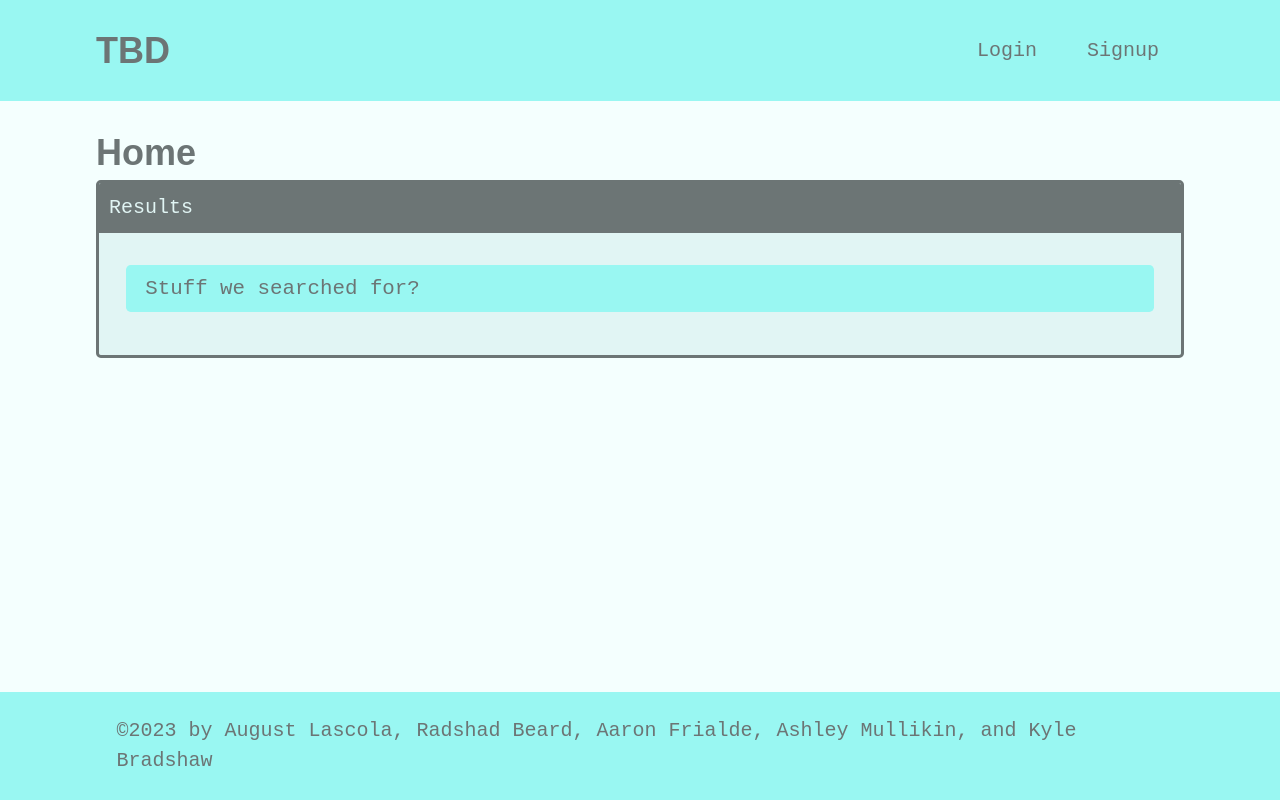
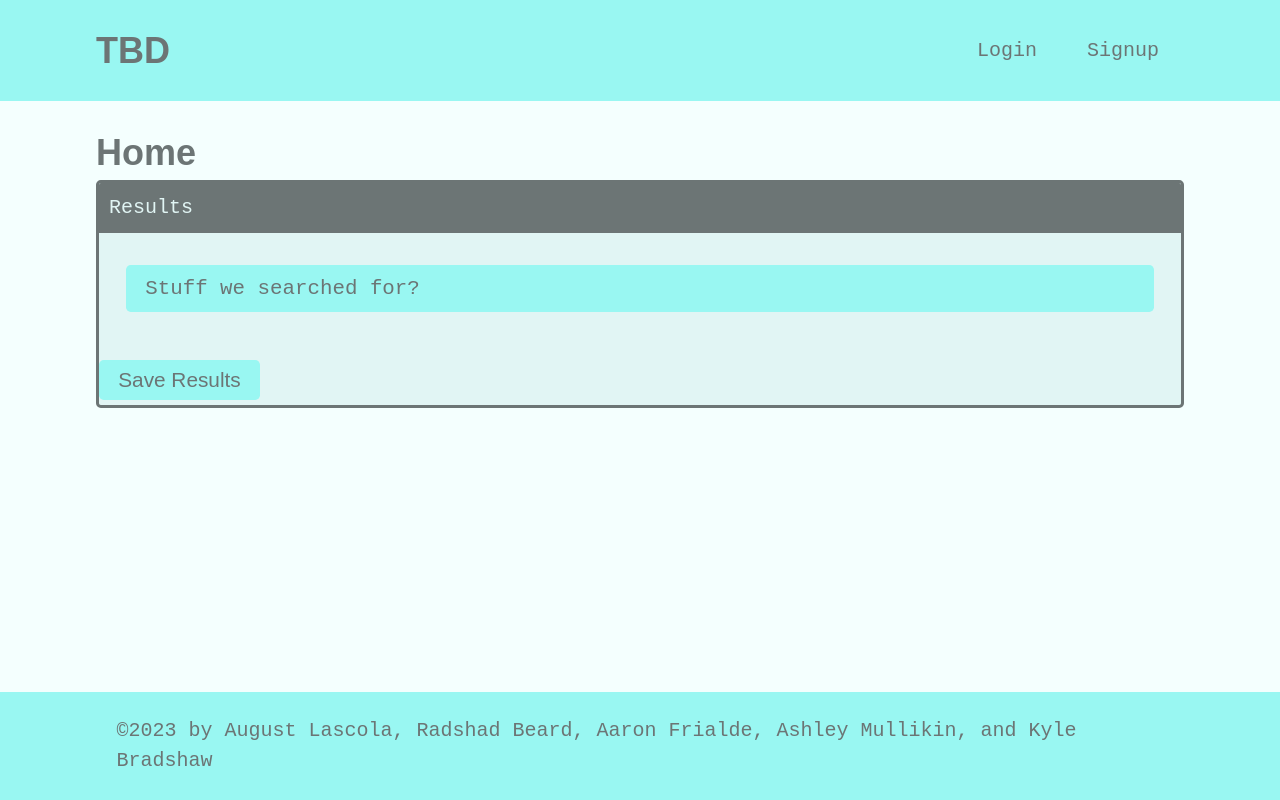
Before and after one commit to kabradshaw1/National-Parks, a React (Create React App) app in the folder client/: page / in a window 1280 px wide. Built offline with nearby package versions, Linux system fonts and the light colour scheme.

Commit message:
added button to save results

```diff
--- a/client/src/components/Results/index.js
+++ b/client/src/components/Results/index.js
@@ -9,6 +9,9 @@ const Results = () => {
       <div className="card-body">
         <p className='pill mb-3'>Stuff we searched for?</p>
       </div>
+      <button className="btn col-12 col-md-3" type="submit" id='save_park'>
+        Save Results
+      </button>
     </div>
   )
 }
```
